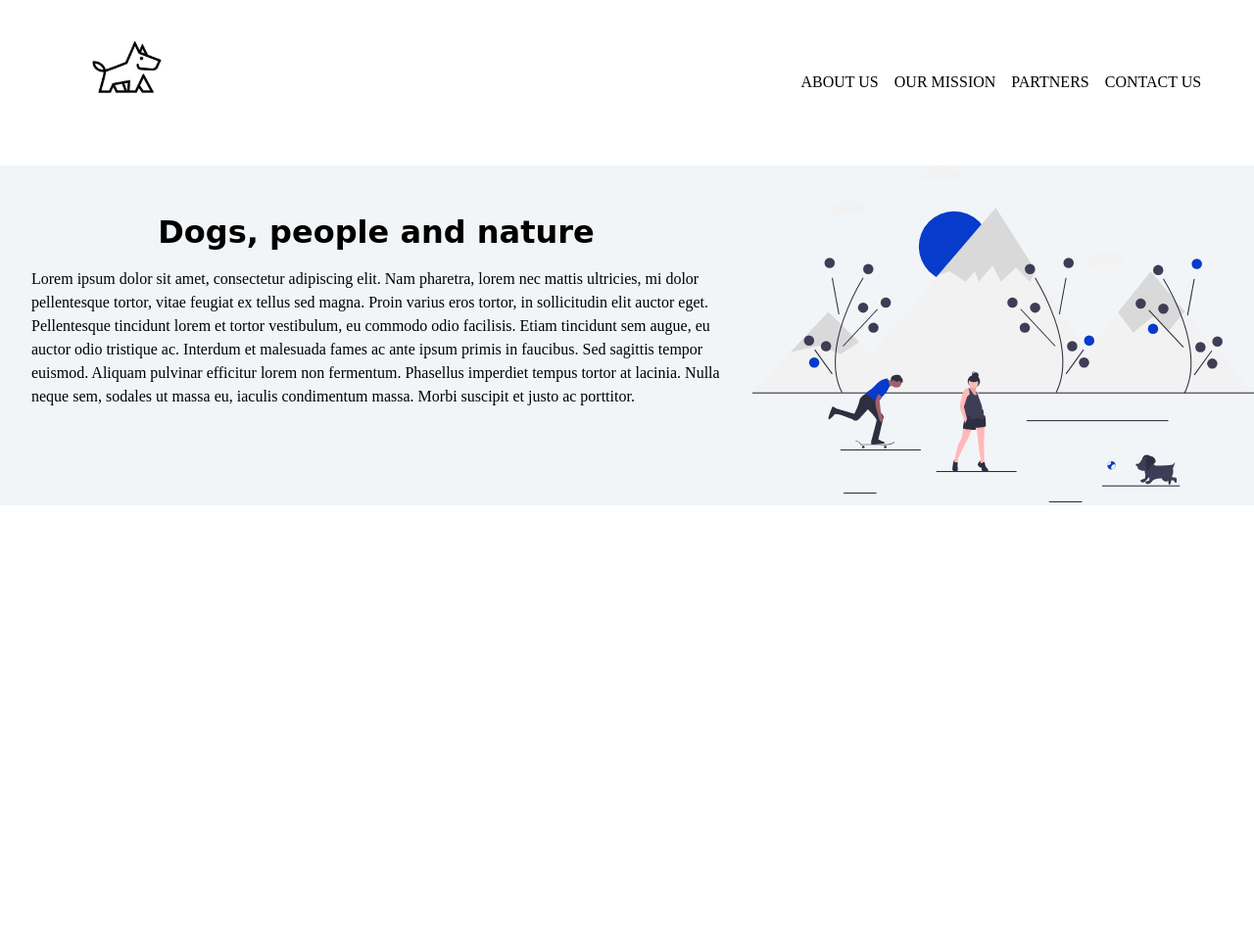
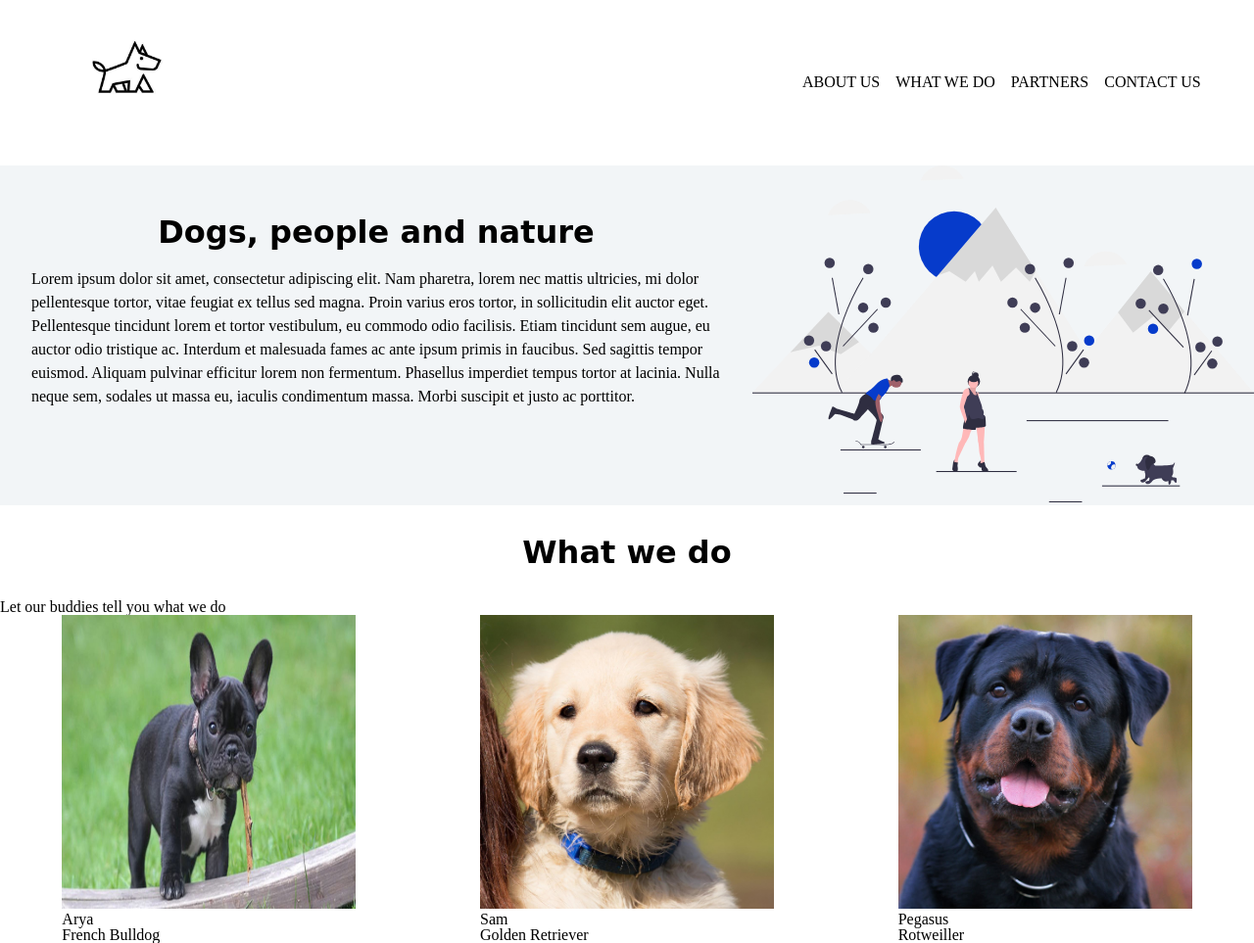
Before and after one commit to felipepereira2697/css-lab, a plain HTML site: page lab-project/index.html in a window 1280 px wide. Shown: the whole page at 98% size. Before the commit the page ends 800 px from the top, so only its background shows below. Drawn offline with Linux system fonts and the light colour scheme.

Commit message:
Creating what we do section with three dog cards

```diff
--- a/lab-project/index.css
+++ b/lab-project/index.css
@@ -27,9 +27,7 @@ h2 {
     width: 30%;
     height: 30%;
 }
-header{
-    /* border: 1px solid red; */
-}
+
 .menu-container {
     display: flex;
     align-items: center;
@@ -52,16 +50,11 @@ header{
 }
 
 /* About container */
-.about-container, .mission-container {
+.about-container {
     background-color: var(--main-section-color);
     display: flex;
     /* border: 1px solid blue; */
 
-}
-.mission-container {
-    flex-direction: column;
-
-    background-color: var(--main-body-color);
 }
 .about-paragraph, .mission-paragraph {
     line-height: 1.5em;
@@ -80,10 +73,20 @@ header{
 .about-dog-health {
     padding: 2em;
 }
-.mission-dogWoman-img {
-    margin-top: 5%;
+/* Mission */
+.mission-container {
+
+    display:flex;
+    background-color: var(--main-body-color);
+    justify-content: space-around;
 }
-.mission-dogWoman-img img {
-    width: 50%;
+.whatWeDo-title {
+    display: block;
+    margin: 1em 0;
+    text-align: center;
+}
 
+.card img{
+    width: 300px;
+    height: 300px;
 }
--- a/lab-project/index.html
+++ b/lab-project/index.html
@@ -4,6 +4,7 @@
     <meta charset="UTF-8">
     <meta name="viewport" content="width=device-width, initial-scale=1.0">
     <link rel="stylesheet" href="../reset.css">
+
     <link href="https://fonts.googleapis.com/css2?family=Roboto:ital,wght@0,100;0,300;0,400;0,500;0,700;0,900;1,100;1,300;1,400;1,700;1,900&display=swap" rel="stylesheet">
     <link rel="stylesheet" href="index.css">
     <title>Dog Health</title>
@@ -24,13 +25,12 @@
 
                     </li>
                     <li>
-                        <a href="#">Our mission</a>
+                        <a href="#">What we do</a>
 
                     </li>
 
                     <li>
                         <a href="#">Partners</a>
-
                     </li>
 
                     <li>
@@ -48,6 +48,7 @@
 
         <div class="about-dog-health">
             <h2 class="about-title">Dogs, people and nature</h2>
+
             <p class="about-paragraph">
                 Lorem ipsum dolor sit amet, consectetur adipiscing elit.
                 Nam pharetra, lorem nec mattis ultricies, mi dolor pellentesque tortor, vitae feugiat ex tellus sed magna. Proin varius eros tortor, in sollicitudin elit auctor eget. Pellentesque tincidunt lorem et tortor vestibulum, eu commodo odio facilisis. Etiam tincidunt sem augue, eu auctor odio tristique ac. Interdum et malesuada fames ac ante ipsum primis in faucibus. Sed sagittis tempor euismod. Aliquam pulvinar efficitur lorem non fermentum. Phasellus imperdiet tempus tortor at lacinia. Nulla neque sem, sodales ut massa eu, iaculis condimentum massa. Morbi suscipit et justo ac porttitor.
@@ -61,48 +62,39 @@
 
     </section>
 
-    <!-- Mission -->
-    <section class="mission-container">
+    <section>
 
+        <h2 class="whatWeDo-title">What we do</h2>
+        <span>Let our buddies tell you what we do</span>
+        <div class="mission-container">
+            <div class="card">
+                <img src="img/bulldog1.jpg" alt="French Bulldog">
+                <div class="card-container">
+                  <h4><b>Arya</b></h4>
+                  <p>French Bulldog</p>
+                </div>
+            </div>
+
+            <div class="card">
+                <img src="img/golden1.jpg" alt="Golden Retriever">
+                <div class="card-container">
+                  <h4><b>Sam</b></h4>
+                  <p>Golden Retriever</p>
+                </div>
+            </div>
+
+            <div class="card">
+                <img src="img/rot1.jpg" alt="Rotweiller">
+                <div class="card-container">
+                  <h4><b>Pegasus</b></h4>
+                  <p>Rotweiller</p>
+                </div>
+            </div>
+        </div>
 
 
 
     </section>
 
-    <!-- Partners -->
-    <!-- <section class="about-container">
-
-        <div class="about-dog-img">
-            <img src="img/natureDog.svg" alt="Nature Dog">
-        </div>
-        <div class="about-dog-health">
-            <h2 class="about-title">Our mission</h2>
-            <p class="about-paragraph">
-                Lorem ipsum dolor sit amet, consectetur adipiscing elit.
-                Nam pharetra, lorem nec mattis ultricies, mi dolor pellentesque tortor, vitae feugiat ex tellus sed magna. Proin varius eros tortor, in sollicitudin elit auctor eget. Pellentesque tincidunt lorem et tortor vestibulum, eu commodo odio facilisis. Etiam tincidunt sem augue, eu auctor odio tristique ac. Interdum et malesuada fames ac ante ipsum primis in faucibus. Sed sagittis tempor euismod. Aliquam pulvinar efficitur lorem non fermentum. Phasellus imperdiet tempus tortor at lacinia. Nulla neque sem, sodales ut massa eu, iaculis condimentum massa. Morbi suscipit et justo ac porttitor.
-            </p>
-
-        </div>
-
-
-    </section> -->
-
-    <!-- Contact Us -->
-    <!-- <section class="about-container">
-
-        <div class="about-dog-health">
-            <h2 class="about-title">Our mission</h2>
-            <p class="about-paragraph">
-                Lorem ipsum dolor sit amet, consectetur adipiscing elit.
-                Nam pharetra, lorem nec mattis ultricies, mi dolor pellentesque tortor, vitae feugiat ex tellus sed magna. Proin varius eros tortor, in sollicitudin elit auctor eget. Pellentesque tincidunt lorem et tortor vestibulum, eu commodo odio facilisis. Etiam tincidunt sem augue, eu auctor odio tristique ac. Interdum et malesuada fames ac ante ipsum primis in faucibus. Sed sagittis tempor euismod. Aliquam pulvinar efficitur lorem non fermentum. Phasellus imperdiet tempus tortor at lacinia. Nulla neque sem, sodales ut massa eu, iaculis condimentum massa. Morbi suscipit et justo ac porttitor.
-            </p>
-
-        </div>
-
-        <div class="about-dog-img">
-            <img src="img/natureDog.svg" alt="Nature Dog">
-        </div>
-
-    </section> -->
 </body>
 </html>
```
Also changed, not shown: lab-project/img/bulldog1.jpg (added), lab-project/img/golden1.jpg (added), lab-project/img/rot1.jpg (added).
